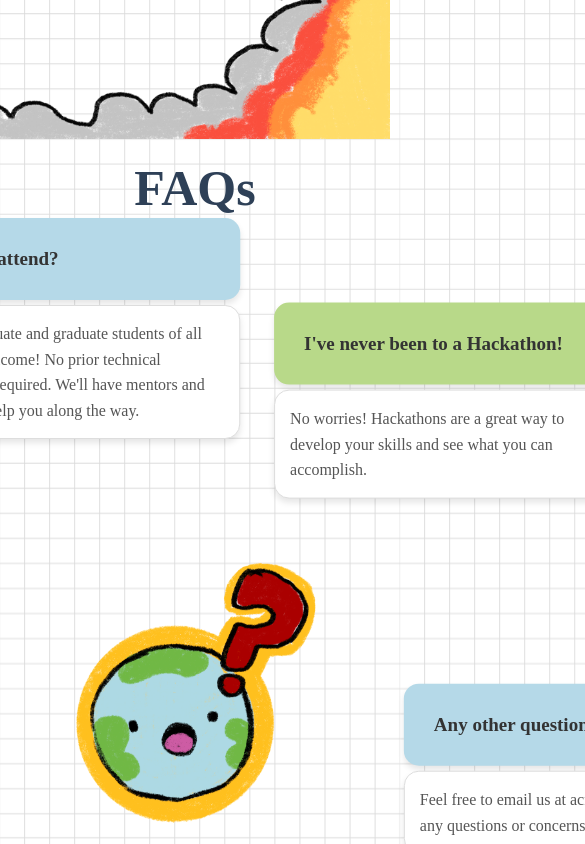
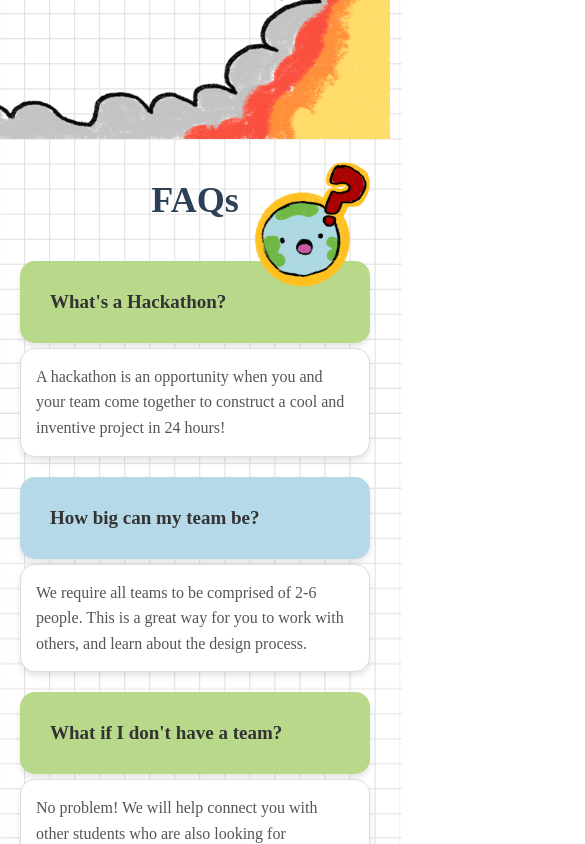
Before and after one commit to SCUACM/hack-for-humanity-website, a React (Vite) app: page / in a window 390 px wide. Shown: the part 4880-5724 px from the top of the page, 585 px wide, since content can reach past the window. Built offline with nearby package versions, Linux system fonts and the light colour scheme; a web font is replaced by a local one.

Commit message:
made mobile friendly
- made one column for q and a
- moved the sticker up

```diff
--- a/src/css/FAQ.css
+++ b/src/css/FAQ.css
@@ -1,6 +1,7 @@
 #faq {
     position: relative;
     padding: 20px 40px 150px 40px;
+    overflow: hidden;
 }
 
 h1{
@@ -56,6 +57,7 @@ h1{
 .faq-container:hover .faq-item{
     animation-play-state: paused;
 }
+/* Orbit Animation */
 @keyframes orbit {
     from {
         transform: translate(-50%, -50%) rotate(0deg) translate(250px, 300px) rotate(0deg);
@@ -104,3 +106,36 @@ h1{
     line-height: 1.6;
     color: #555;
 }
+/* Mobile Friendly */
+@media (max-width: 768px) {
+    #faq {
+        padding: 40px 20px;
+    }
+    h1{
+        font-size: 36px;
+        margin-bottom: 40px;
+    }
+    .faq-container{
+        position: static;
+        max-width: 100%;
+        height: auto;
+        margin: 0;
+        display:flex;
+        flex-direction: column;
+        gap:20px;
+    }
+    .faq-item{
+        position: static !important;
+        animation: none !important;
+        width: 100%;
+        transform: none !important;
+    }
+    .center-image {
+        position: absolute !important;
+        top: 20px;
+        left: 80%;
+        transform: translateX(-50%);
+        z-index: 10;
+        width: 120px;
+    }
+}
```
